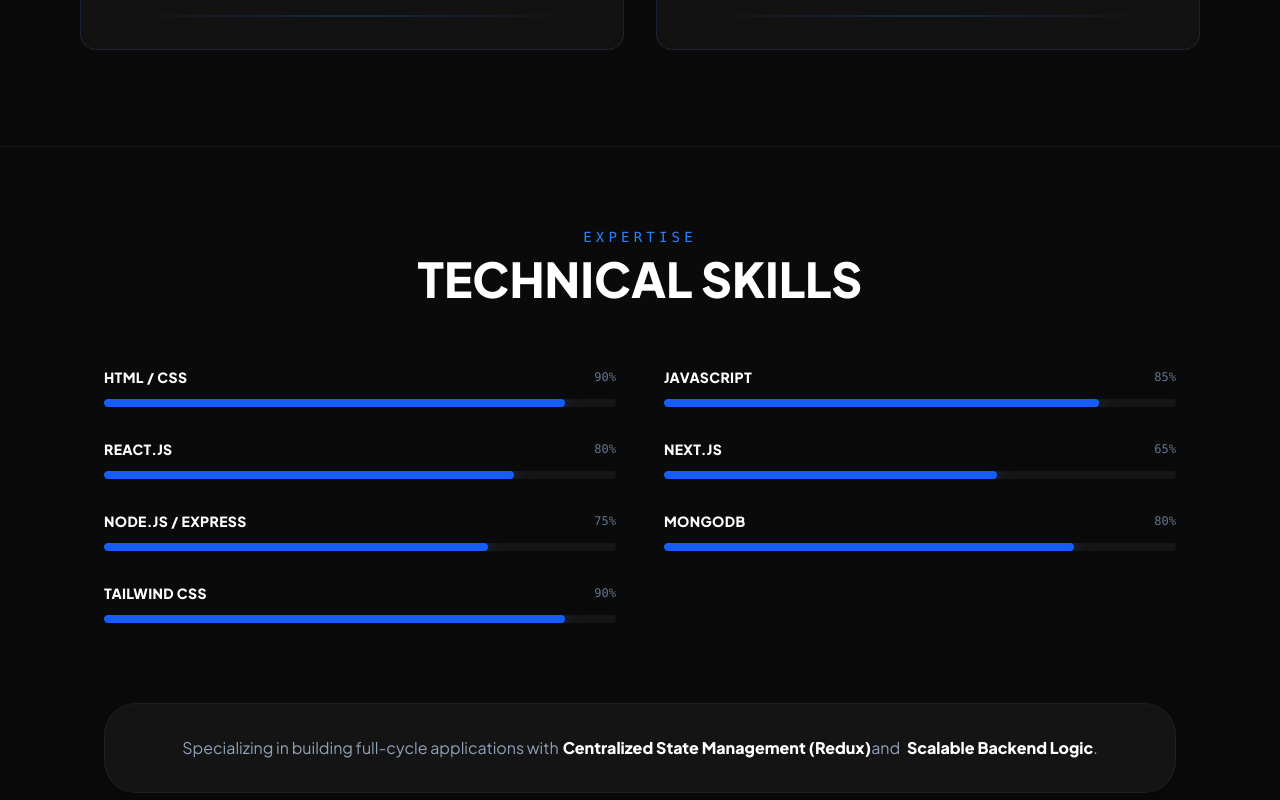
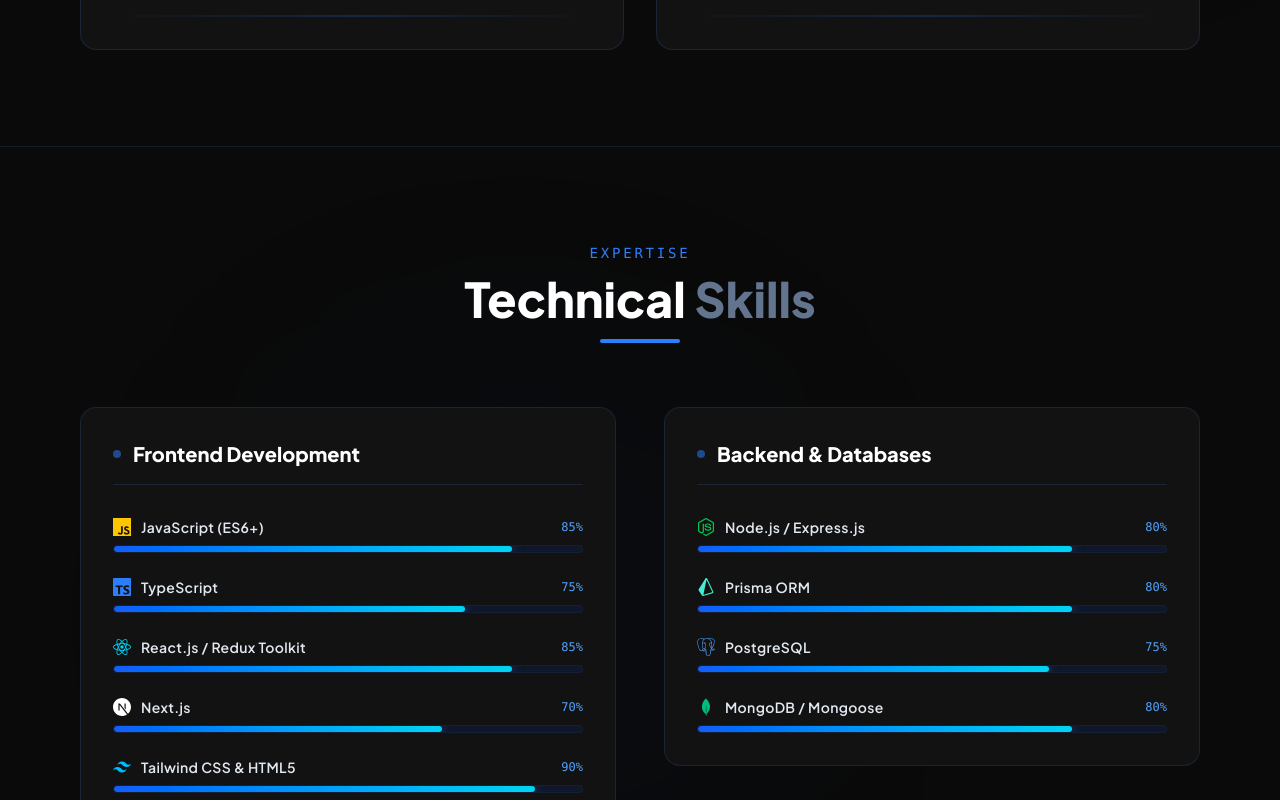
Before and after one commit to usamaanwr/portfolio, a React (Vite) app: page / in a window 1280 px wide. Shown: the part 2000-2800 px from the top of the page. Built offline with nearby package versions, Linux system fonts and the light colour scheme.

Commit message:
feat: update Skills component with categorized skills and icons; enhance Home component structure to include Services section

```diff
--- a/src/components/Skills.jsx
+++ b/src/components/Skills.jsx
@@ -1,61 +1,111 @@
 import React from 'react';
 import { motion } from 'framer-motion';
+import {
+  SiJavascript,
+  SiTypescript,
+  SiReact,
+  SiNextdotjs,
+  SiNodedotjs,
+  SiExpress,
+  SiMongodb,
+  SiPostgresql,
+  SiPrisma,
+  SiTailwindcss,
+  SiHtml5
+} from 'react-icons/si';
 
 const Skills = () => {
-  // MERN Stack Skills with percentage
-  const skillList = [
-    { name: "HTML / CSS", level: "90%" },
-    { name: "JavaScript", level: "85%" },
-    { name: "React.js", level: "80%" },
-    { name: "Next.js", level: "65%" },
-    { name: "Node.js / Express", level: "75%" },
-    { name: "MongoDB", level: "80%" },
-    { name: "Tailwind CSS", level: "90%" },
+  // Skill Categories with Icons and Progress Levels
+  const skillCategories = [
+    {
+      category: "Frontend Development",
+      skills: [
+        { name: "JavaScript (ES6+)", level: "85%", icon: <SiJavascript className="text-yellow-400" /> },
+        { name: "TypeScript", level: "75%", icon: <SiTypescript className="text-blue-500" /> },
+        { name: "React.js / Redux Toolkit", level: "85%", icon: <SiReact className="text-cyan-400" /> },
+        { name: "Next.js", level: "70%", icon: <SiNextdotjs className="text-white" /> },
+        { name: "Tailwind CSS & HTML5", level: "90%", icon: <SiTailwindcss className="text-sky-400" /> },
+      ]
+    },
+    {
+      category: "Backend & Databases",
+      skills: [
+        { name: "Node.js / Express.js", level: "80%", icon: <SiNodedotjs className="text-green-500" /> },
+        { name: "Prisma ORM", level: "80%", icon: <SiPrisma className="text-teal-300" /> },
+        { name: "PostgreSQL", level: "75%", icon: <SiPostgresql className="text-blue-400" /> },
+        { name: "MongoDB / Mongoose", level: "80%", icon: <SiMongodb className="text-emerald-500" /> },
+      ]
+    }
   ];
 
   return (
-    <section id="skills" className="py-20 bg-[#0a0a0a] px-6 lg:px-20 border-t border-white/5">
-      <div className="container max-w-6xl mx-auto px-6">
+    <section id="skills" className="py-24 bg-[#0a0a0a] text-white px-6 lg:px-20 border-t border-slate-800/60 relative overflow-hidden">
+
+      {/* Background Ambient Glow */}
+      <div className="absolute top-1/2 left-1/4 -translate-y-1/2 w-[400px] h-[400px] bg-blue-600/5 rounded-full blur-[140px] pointer-events-none" />
+
+      <div className="max-w-6xl mx-auto z-10 relative">
 
         {/* Section Header */}
-        <div className="mb-16">
-          <h2 className="text-sm font-mono text-blue-500 tracking-[0.3em] uppercase mb-2 text-center">Expertise</h2>
-          <h3 className="text-4xl lg:text-5xl font-black text-white text-center ">TECHNICAL SKILLS</h3>
+        <div className="text-center mb-16">
+          <p className="text-blue-500 font-mono tracking-[0.2em] mb-3 text-sm uppercase">Expertise</p>
+          <h2 className="text-4xl lg:text-5xl font-extrabold text-white">
+            Technical <span className="text-slate-500">Skills</span>
+          </h2>
+          <div className="w-20 h-1 bg-blue-500 mx-auto mt-4 rounded-full"></div>
         </div>
 
-        {/* Skills Grid */}
-        <div className="grid md:grid-cols-2 gap-x-12 gap-y-8">
-          {skillList.map((skill, index) => (
-            <div key={index} className="space-y-3">
-              <div className="flex justify-between items-center">
-                <span className="text-white font-bold tracking-wide uppercase text-sm">{skill.name}</span>
-                <span className="text-slate-500 font-mono text-xs">{skill.level}</span>
+        {/* Skills Two-Column Layout */}
+        <div className="grid md:grid-cols-2 gap-12 items-start">
+          {skillCategories.map((cat, catIndex) => (
+            <div
+              key={catIndex}
+              className="bg-[#121212] border border-slate-800/80 p-8 rounded-2xl relative"
+            >
+              <h3 className="text-xl font-bold mb-8 text-white border-b border-slate-800/80 pb-4 flex items-center gap-3">
+                <span className="w-2 h-2 rounded-full bg-blue-500 animate-pulse"></span>
+                {cat.category}
+              </h3>
+
+              <div className="space-y-6">
+                {cat.skills.map((skill, index) => (
+                  <div key={index} className="space-y-2">
+                    <div className="flex justify-between items-center text-sm">
+                      <span className="text-slate-200 font-semibold tracking-wide flex items-center gap-2.5">
+                        <span className="text-lg">{skill.icon}</span>
+                        {skill.name}
+                      </span>
+                      <span className="text-blue-400 font-mono text-xs">{skill.level}</span>
                     </div>
 
-              {/* Range Track */}
-              <div className="h-2 w-full bg-white/5 rounded-full overflow-hidden">
-                {/* Animated Fill */}
+                    {/* Animated Progress Bar */}
+                    <div className="h-2 w-full bg-slate-900 rounded-full overflow-hidden border border-slate-800/50">
                       <motion.div
                         initial={{ width: 0 }}
                         whileInView={{ width: skill.level }}
-                  transition={{ duration: 1.5, ease: "easeOut" }}
+                        transition={{ duration: 1.2, delay: index * 0.1, ease: "easeOut" }}
                         viewport={{ once: true }}
-                  className="h-full bg-blue-600 rounded-full shadow-[0_0_15px_rgba(37,99,235,0.4)]"
+                        className="h-full bg-gradient-to-r from-blue-600 to-cyan-400 rounded-full shadow-[0_0_12px_rgba(59,130,246,0.5)]"
                       />
                     </div>
                   </div>
                 ))}
               </div>
+            </div>
+          ))}
+        </div>
 
-        {/* Extra Info Box with Shadow Hover */}
+        {/* Bottom Feature Box */}
         <motion.div
-          whileHover={{ y: -5 }}
-          className="mt-20 p-8 bg-[#141414] border border-white/5 rounded-[2rem] shadow-xl hover:shadow-blue-500/5 transition-all text-center"
+          whileHover={{ y: -4 }}
+          className="mt-12 p-8 bg-[#121212] border border-slate-800/80 rounded-2xl text-center max-w-4xl mx-auto hover:border-blue-500/40 transition-all duration-300"
         >
-          <p className="text-slate-400">
-            Specializing in building full-cycle applications with
-            <span className="text-white font-bold ml-1 text-wrap">Centralized State Management (Redux)</span>
-            and <span className="text-white font-bold ml-1 text-wrap">Scalable Backend Logic</span>.
+          <p className="text-slate-400 text-sm md:text-base leading-relaxed">
+            Specializing in architecting full-stack applications with
+            <span className="text-white font-semibold mx-1">TypeScript</span>,
+            <span className="text-white font-semibold mx-1">Redux Toolkit</span> state management, and robust database layers using
+            <span className="text-white font-semibold mx-1">PostgreSQL + Prisma ORM</span> &
+            <span className="text-white font-semibold ml-1">MongoDB</span>.
           </p>
         </motion.div>
 
--- a/src/pages/Home.jsx
+++ b/src/pages/Home.jsx
@@ -1,18 +1,22 @@
 import React from 'react';
 import { motion } from 'framer-motion';
+
+// All Section Component Imports
 import About from '../components/About';
 import { Education } from '../components/Education';
 import Skills from '../components/Skills';
 import Projects from '../components/Projects';
+import Services from '../components/Services';
 import Contact from '../components/Contact';
 import Footer from '../components/Footer';
 
 const Hero = () => {
   return (
     <>
+      {/* Home / Hero Section */}
       <section id="home" className="min-h-screen flex items-center bg-[#0a0a0a] px-6 lg:px-20 relative overflow-hidden">
+        <div className="container max-w-6xl mx-auto px-6 flex flex-col-reverse lg:flex-row gap-16 items-center justify-between z-10 w-full">
 
-<div className="container max-w-6xl mx-auto px-6 flex flex-col-reverse lg:flex-row gap-16 items-center justify-between z-10 w-full">
           {/* Left Side: Compact & Clean Text */}
           <motion.div
             initial={{ opacity: 0, y: 20 }}
@@ -25,7 +29,8 @@
               <span className="text-slate-500">Developer</span>
             </h1>
             <p className="text-slate-400 text-base max-w-sm mb-10 leading-relaxed">
-Full-Stack Web Developer building modern web applications, specializing in React, Next.js, Node.js, and MongoDB.            </p>
+              Full-Stack Web Developer building modern web applications, specializing in React, Next.js, Node.js, and MongoDB.
+            </p>
 
             <div className="flex items-center gap-4">
               <a
@@ -148,26 +153,14 @@
           </motion.div>
         </div>
       </section>
-      <section id='about'>
-        <About />
-      </section>
-      <section id='education'>
-        <Education />
-      </section>
 
-      <section id='skills'>
-        <Skills />
-      </section>
-
-      <section id='projects'>
-        <Projects />
-      </section>
-      <section id='contact'>
-        <Contact />
-      </section>
-      <section id='home'>
-        <Footer />
-      </section>
+      <About />
+      <Education />
+      <Skills />
+      <Projects />
+      <Services />
+      <Contact />
+      <Footer />
     </>
   );
 };
```
Lines whose indentation alone changed are shown as unchanged.
